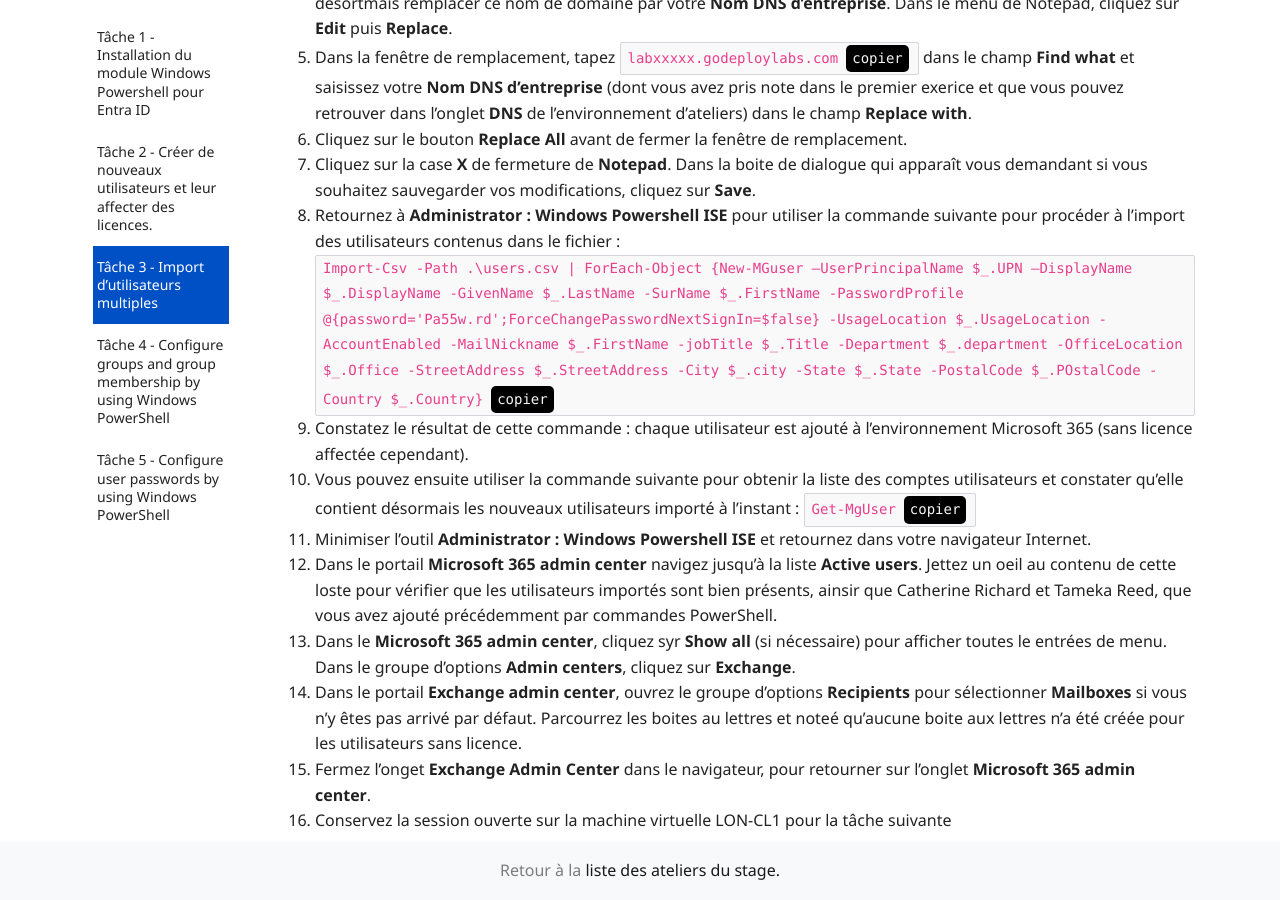
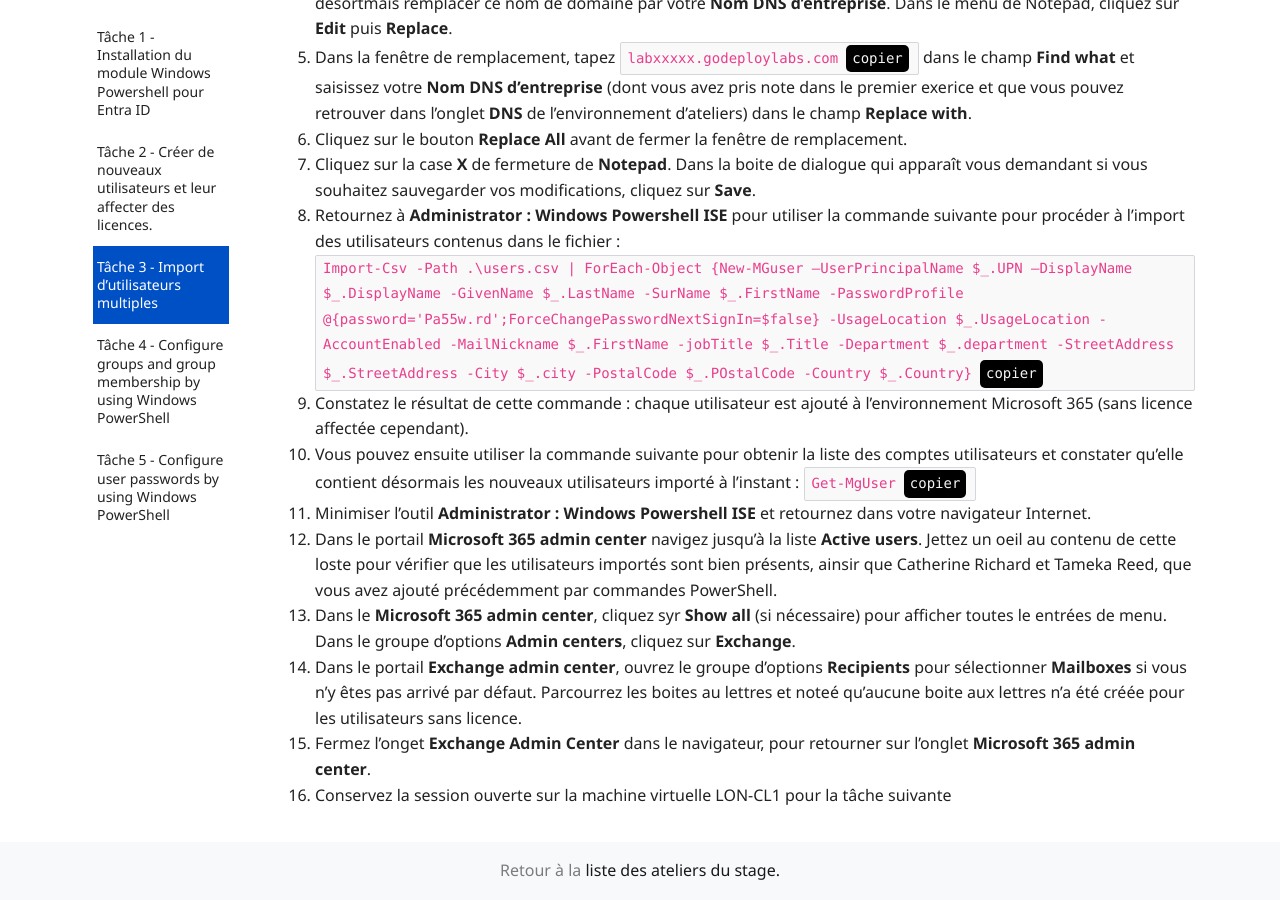
Before and after one commit to renaudwangler/ib-labs, a Jekyll site: the page built from msms030fr/lab2e4.md, in a window 1280 px wide and 900 px high, scrolled down 3893 px. Built offline with Jekyll 4.4.1, drawn with Linux system fonts in a browser that asks for light colours; nearby versions of some CDN libraries; comment, search, counter and statistics services are not loaded.

Commit message:
msms030-l2e4 v1.a

````diff
--- a/msms030fr/lab2e4.md
+++ b/msms030fr/lab2e4.md
@@ -83,7 +83,7 @@ Dans cette tâche, vous allez utiliser Windows Poqershell pour importer un fichi
 1. Cliquez sur le bouton **Replace All** avant de fermer la fenêtre de remplacement.
 1. Cliquez sur la case **X** de fermeture de **Notepad**. Dans la boite de dialogue qui apparaît vous demandant si vous souhaitez sauvegarder vos modifications, cliquez sur **Save**.
 1. Retournez à **Administrator : Windows Powershell ISE** pour utiliser la commande suivante pour procéder à l'import des utilisateurs contenus dans le fichier :
-	```Import-Csv -Path .\users.csv | ForEach-Object {New-MGuser –UserPrincipalName $_.UPN –DisplayName $_.DisplayName -GivenName $_.LastName -SurName $_.FirstName -PasswordProfile @{password='Pa55w.rd';ForceChangePasswordNextSignIn=$false} -UsageLocation $_.UsageLocation -AccountEnabled -MailNickname $_.FirstName -jobTitle $_.Title -Department $_.department -OfficeLocation $_.Office -StreetAddress $_.StreetAddress -City $_.city -State $_.State -PostalCode $_.POstalCode -Country $_.Country}```
+	```Import-Csv -Path .\users.csv | ForEach-Object {New-MGuser –UserPrincipalName $_.UPN –DisplayName $_.DisplayName -GivenName $_.LastName -SurName $_.FirstName -PasswordProfile @{password='Pa55w.rd';ForceChangePasswordNextSignIn=$false} -UsageLocation $_.UsageLocation -AccountEnabled -MailNickname $_.FirstName -jobTitle $_.Title -Department $_.department -StreetAddress $_.StreetAddress -City $_.city -PostalCode $_.POstalCode -Country $_.Country}```
 1. Constatez le résultat de cette commande : chaque utilisateur est ajouté à l'environnement Microsoft 365 (sans licence affectée cependant).
 1. Vous pouvez ensuite utiliser la commande suivante pour obtenir la liste des comptes utilisateurs et constater qu'elle contient désormais les nouveaux utilisateurs importé à l'instant :
 	```Get-MgUser```
````
Also changed, not shown: msms030fr/users.csv (+8 -8 lines).
